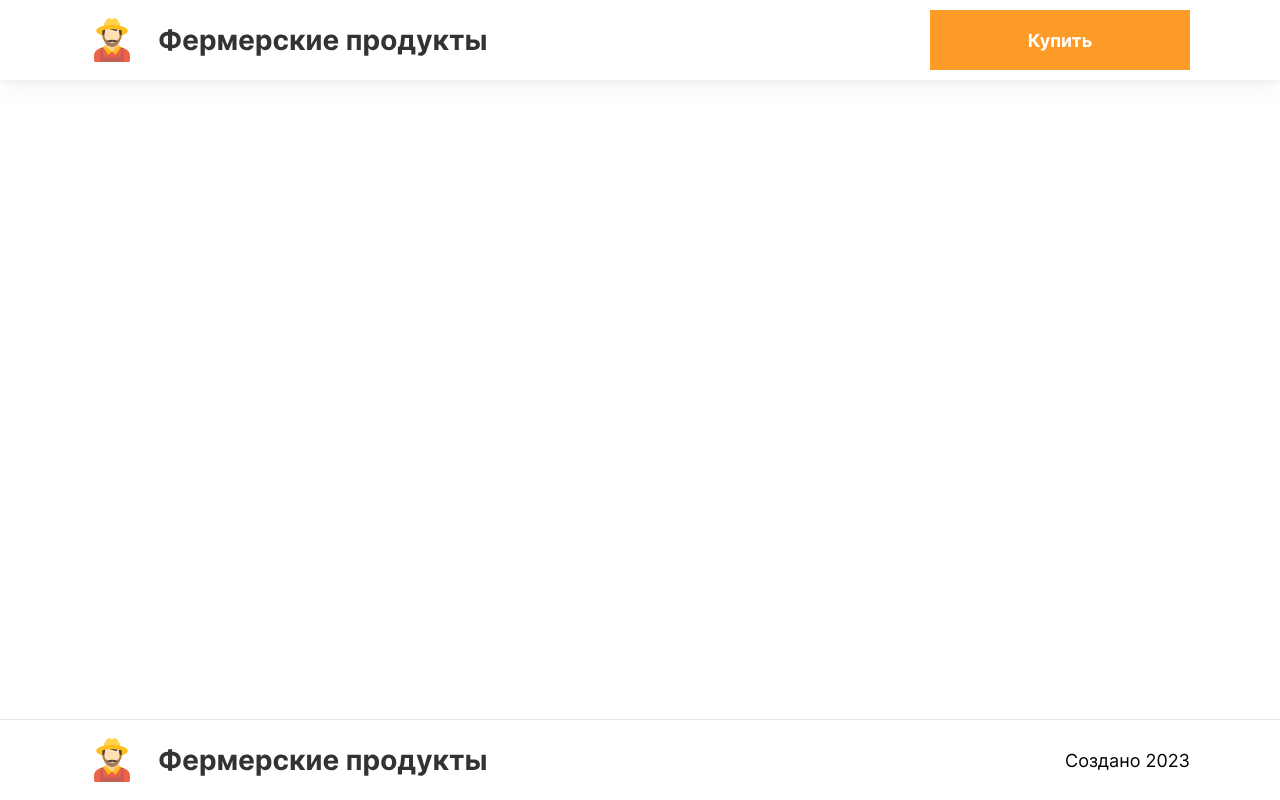
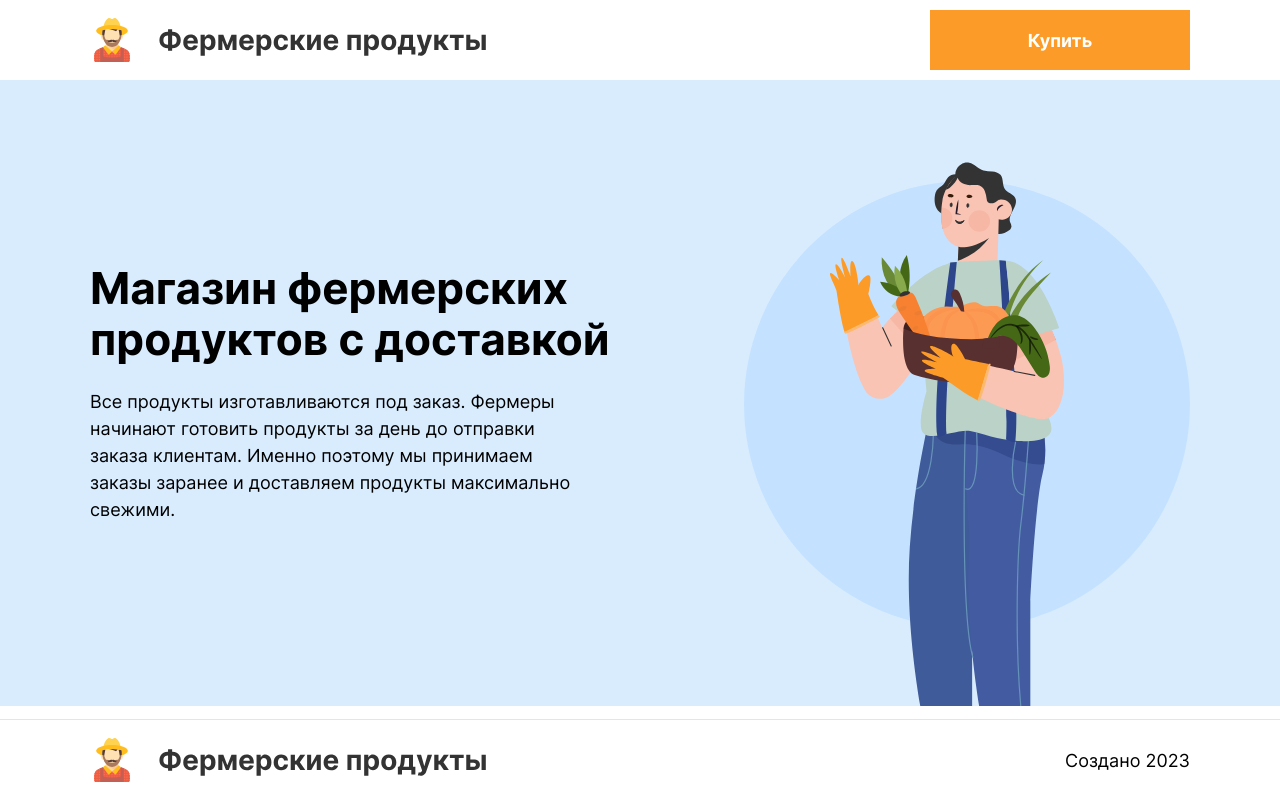
Before and after one commit to mary-ue/Farm-Products-React, a React (Create React App) app: page / in a window 1280 px wide. Built offline with nearby package versions, Linux system fonts and the light colour scheme.

Commit message:
Add Hero section

```diff
--- /dev/null
+++ b/src/compnents/blocks/About/About.jsx
@@ -0,0 +1,23 @@
+import { Container } from '../../layout/Container/Container';
+import { Title, TitleSize } from '../../ui/Title/Title';
+import s from './About.module.css';
+
+export const About = () => {
+  return (
+    <section className={s.about}>
+      <Container className={s.about_container}>
+      <div className={s.content_wrapper}>
+        <Title size={TitleSize.BIG}>
+          Магазин фермерских продуктов с&nbsp;доставкой
+        </Title>
+        <p className={s.text}>
+          Все продукты изготавливаются под заказ. Фермеры начинают готовить
+          продукты за&nbsp;день до&nbsp;отправки заказа клиентам. Именно поэтому
+          мы&nbsp;принимаем заказы заранее и&nbsp;доставляем продукты
+          максимально свежими.
+        </p>
+      </div>
+      </Container>
+    </section>
+  )
+}
--- /dev/null
+++ b/src/compnents/blocks/About/About.module.css
@@ -0,0 +1,50 @@
+.about {
+  padding-top: 183px;
+  padding-bottom: 183px;
+  position: relative;
+  z-index: 1;
+  min-height: 600px;
+  background-color: #d8ecfe;
+}
+
+.about_container {
+  position: relative;
+}
+
+.about_container::before {
+  content: '';
+  position: absolute;
+  right: 177px;
+  bottom: -183px;
+  z-index: 5;
+  display: block;
+  width: 273px;
+  height: 627px;
+  background-position: right bottom;
+  background-repeat: no-repeat;
+  background-image: url('../../../assets/img/HeroSvg.svg');
+}
+
+.about_container::after {
+  content: '';
+  position: absolute;
+  right: 90px;
+  bottom: -105px;
+  display: block;
+  width: 446px;
+  height: 447px;
+  /* background-position: right center; */
+  background-repeat: no-repeat;
+  background-image: url('../../../assets/img/HeroSvg_2.svg');
+}
+
+.content_wrapper {
+  max-width: 600px;
+}
+
+.text {
+  margin-top: 24px;
+  padding-right: 110px;
+  font-size: 18px;
+  line-height: 150%;
+}
--- /dev/null
+++ b/src/compnents/blocks/Advantages/Advantages.jsx
@@ -0,0 +1,12 @@
+import s from './Advantages.module.css';
+
+export const Advantages = () => {
+
+
+
+  return (
+    <>
+
+    </>
+  )
+}
--- a/src/compnents/layout/PageWrapper/PageWrapper.jsx
+++ b/src/compnents/layout/PageWrapper/PageWrapper.jsx
@@ -1,6 +1,7 @@
 import { Footer } from "../../layout/Footer/Footer";
 import { Header } from "../../layout/Header/Header";
 import { MainPage } from "../../pages/MainPage/MainPage";
+import s from './PageWrapper.module.css';
 
 export const PageWrapper = () => {
 
@@ -8,7 +9,7 @@ export const PageWrapper = () => {
   return (
     <>
     <Header />
-    <main>
+    <main className={s.PageWrapper_main}>
       <MainPage />
     </main>
     <Footer />
--- /dev/null
+++ b/src/compnents/layout/PageWrapper/PageWrapper.module.css
@@ -0,0 +1,3 @@
+.PageWrapper_main {
+  padding-bottom: 80px;
+}
--- a/src/compnents/pages/MainPage/MainPage.jsx
+++ b/src/compnents/pages/MainPage/MainPage.jsx
@@ -1,9 +1,14 @@
+import { About } from "../../blocks/About/About"
+import { Advantages } from "../../blocks/Advantages/Advantages"
+
+
 export const MainPage = () => {
 
 
   return (
     <>
-
+      <About />
+      <Advantages />
     </>
   )
 }
--- /dev/null
+++ b/src/compnents/ui/Title/Title.jsx
@@ -0,0 +1,16 @@
+import cn from 'classnames';
+import s from './Title.module.css';
+
+export const TitleSize = {
+  BIG: 'big',
+  SMALL: 'small',
+  DEFAULT: '',
+};
+
+export const Title = ({ children, size }) => {
+  return (
+    <h2 className={cn(s.title, size ? s[`title_${size}`] : '')}>
+      {children}
+    </h2>
+  );
+};
--- /dev/null
+++ b/src/compnents/ui/Title/Title.module.css
@@ -0,0 +1,17 @@
+.title {
+  margin: 0;
+  padding: 0;
+  font-weight: 700;
+  font-size: 36px;
+  line-height: 41px;
+}
+
+.title_small {
+  font-size: 18px;
+  line-height: 1.5;
+}
+
+.title_big {
+  font-size: 44px;
+  line-height: 1.15;
+}
```
Also changed, not shown: src/assets/img/HeroSvg_2.svg (added), src/compnents/blocks/Advantages/Advantages.module.css (added).
